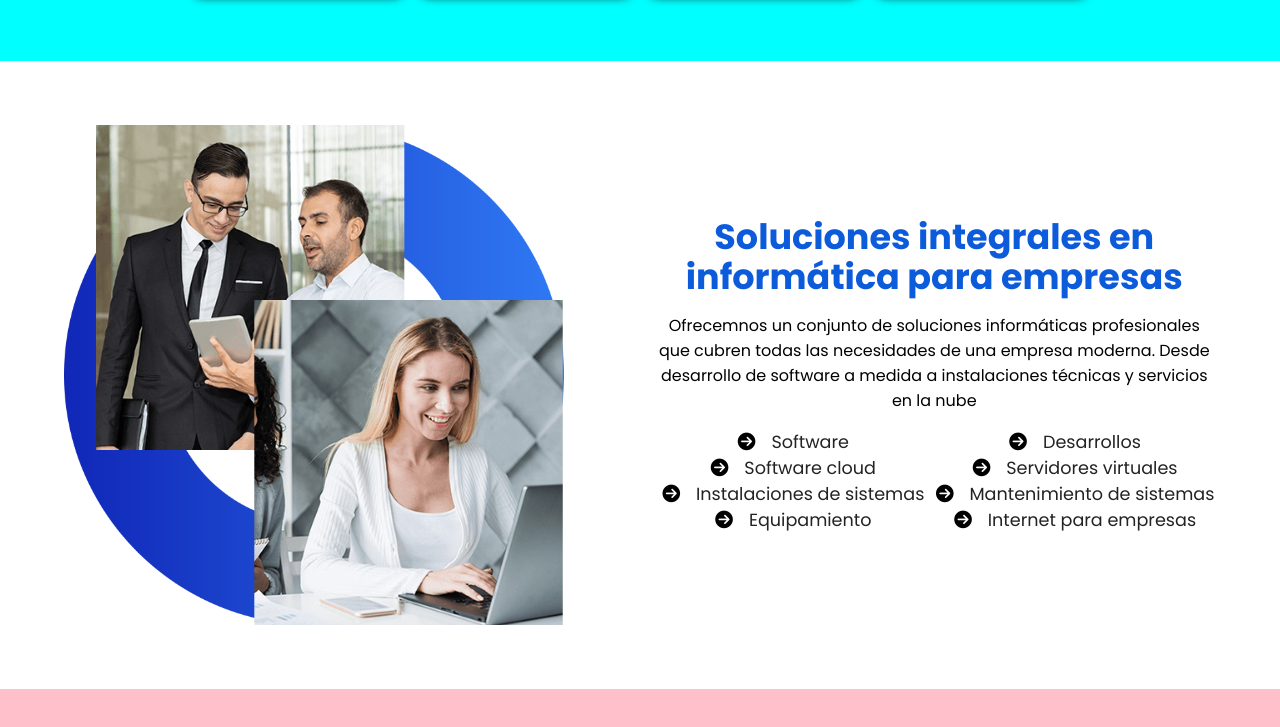
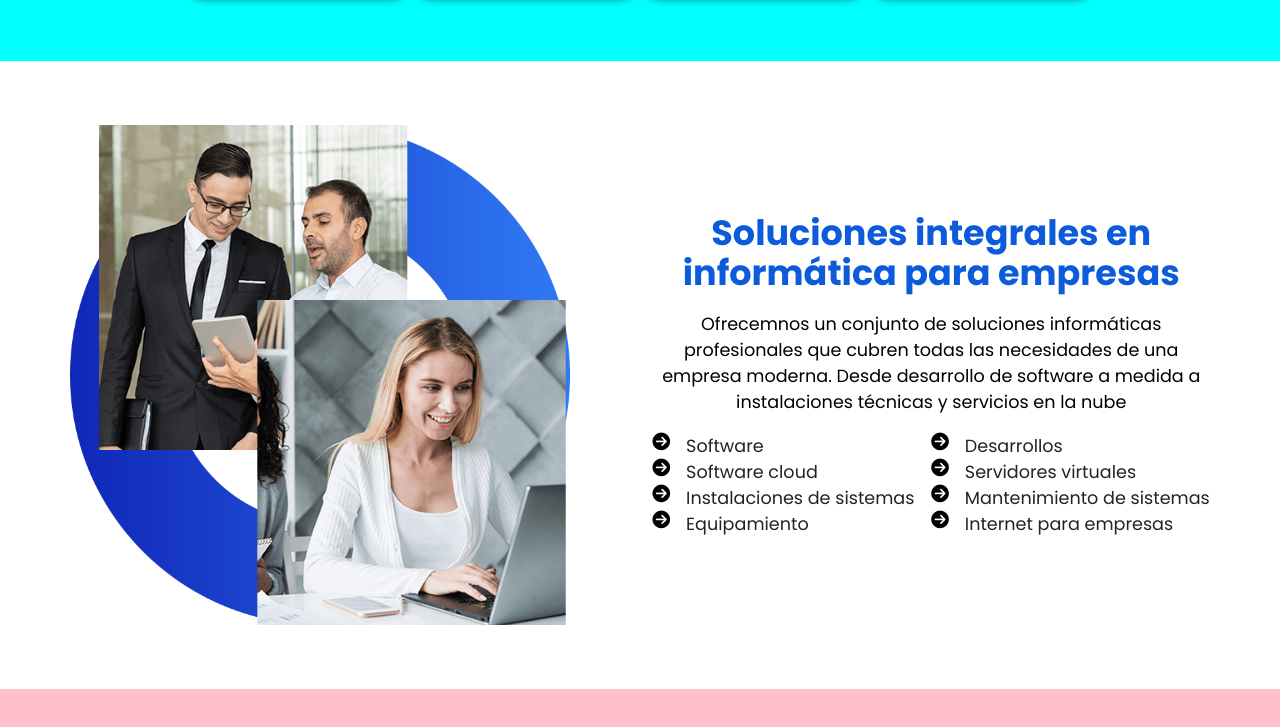
Before and after one commit to Ariora-Soul/querry-flex, a plain HTML site: page index.html in a window 1280 px wide. Shown: the part 1065-1792 px from the top of the page. Drawn offline with Linux system fonts and the light colour scheme.

Commit message:
Ended solution section

```diff
--- a/css.css
+++ b/css.css
@@ -556,6 +556,11 @@ li.solution-list > a:hover {
     align-items: center;
     justify-content: center;
   }
+
+  li.solution-list {
+    align-items: flex-start;
+    justify-content: flex-start;
+  }
 }
 
 /* Extra large devices (large laptops and desktops, 1200px and up) */
@@ -575,4 +580,21 @@ li.solution-list > a:hover {
     align-content: center;
     padding: 0px 8px 0px 8px;
   }
+
+  .querry-solution {
+    width: 1140px;
+    justify-content: center;
+    align-items: center;
+  }
+
+  #information-querry {
+    padding: 5%;
+    display: flex;
+    align-items: center;
+    justify-content: center;
+  }
+
+  p.solution-description {
+    font-size: 1.1rem;
+  }
 }
```
